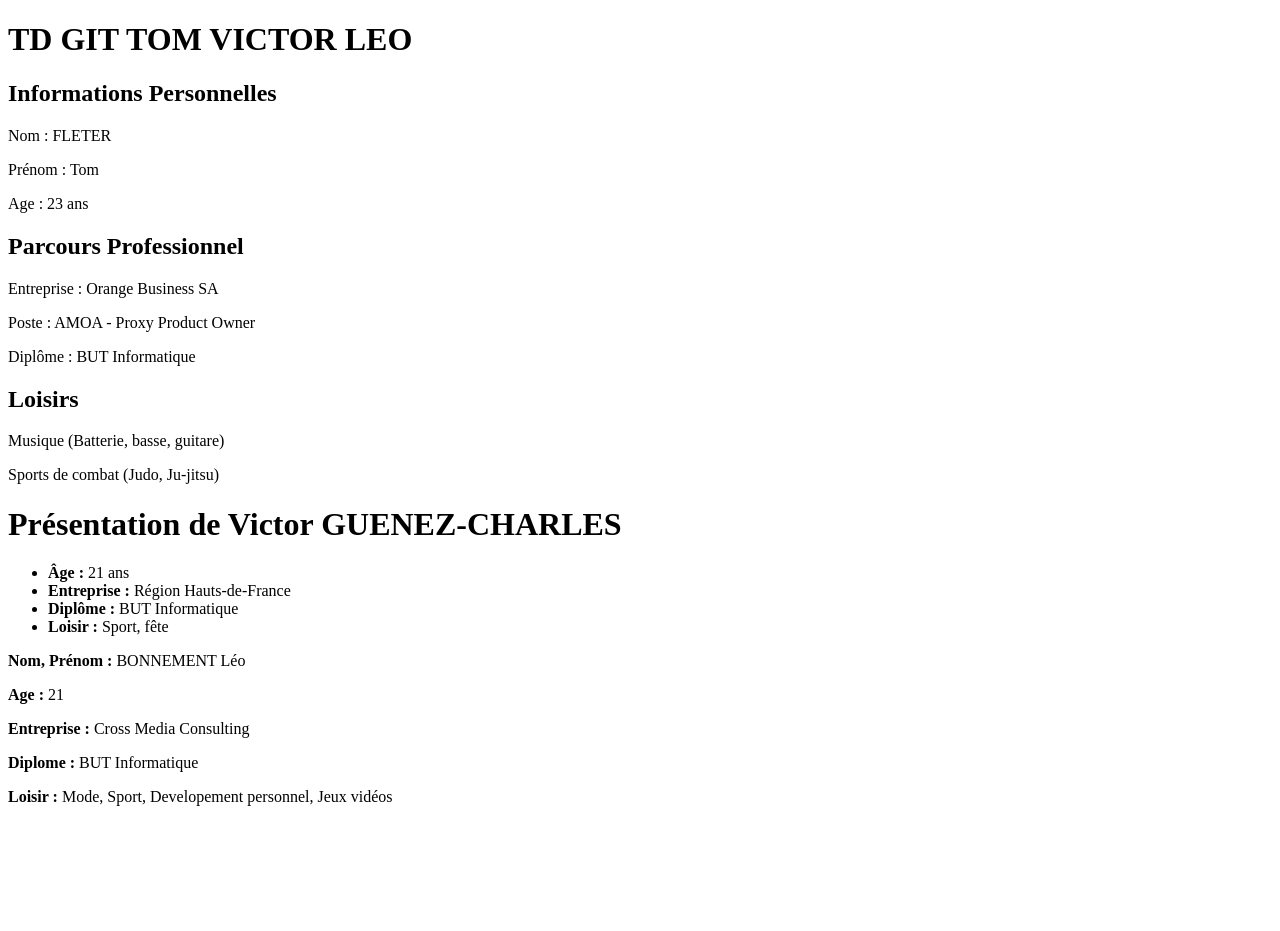
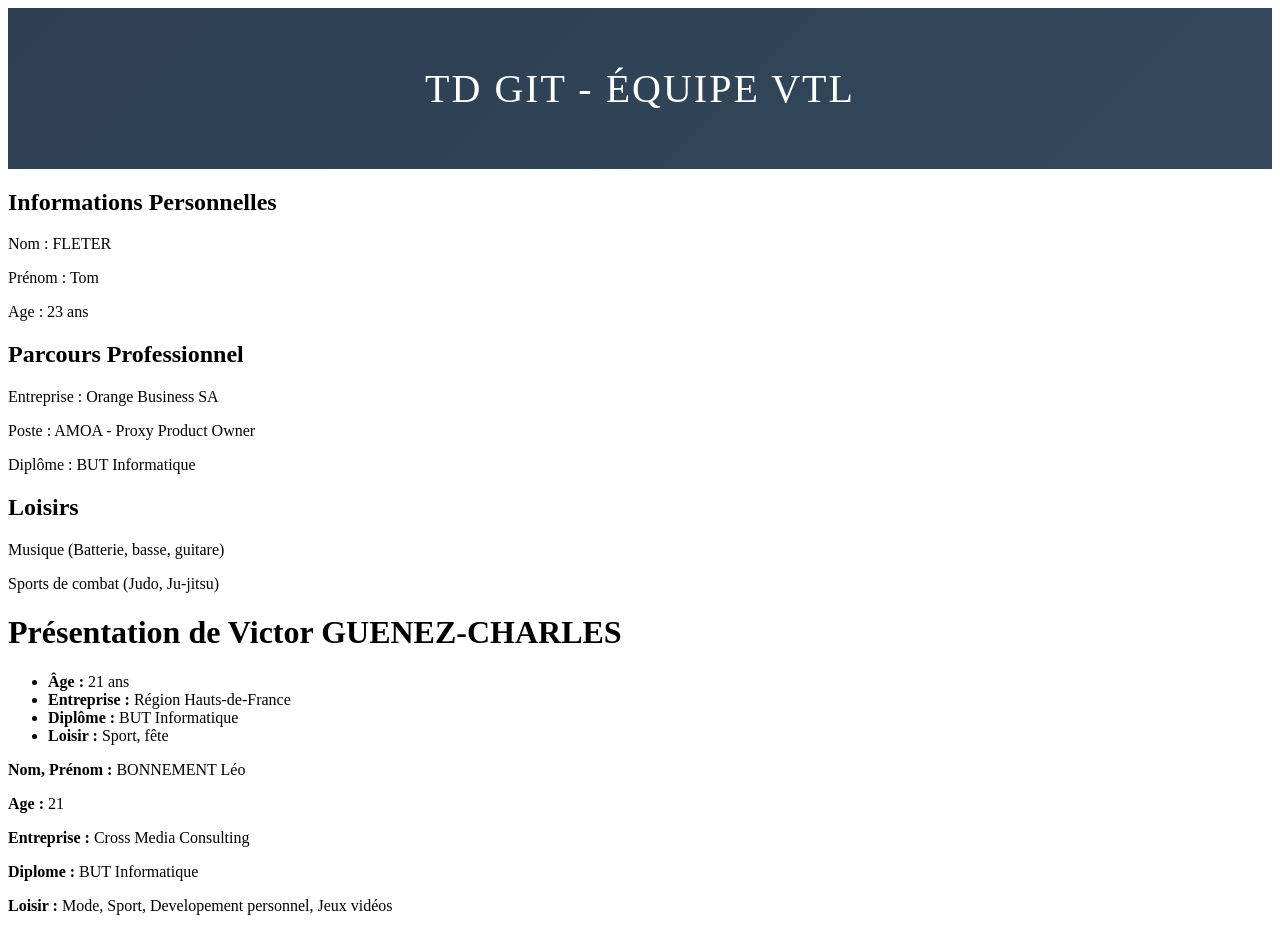
Before and after one commit to LeoBnmt/TD_GIT_GROUPE_4, a plain HTML site: page index.html in a window 1280 px wide. Before the commit the page ends 822 px from the top, so only its background shows below. Drawn offline with Linux system fonts and the light colour scheme.

Commit message:
:sparkles: Ajout css header

```diff
--- a/index.html
+++ b/index.html
@@ -3,11 +3,14 @@
 <head>
     <meta charset="UTF-8">
     <meta name="viewport" content="width=device-width, initial-scale=1.0">
+    <link href="style.css" rel="stylesheet">
     <title>Présentation VTL</title>
 </head>
 <body>
 <div>
-    <h1>TD GIT TOM VICTOR LEO</h1>
+    <div class="header">
+        <h1>TD GIT - ÉQUIPE VTL</h1>
+    </div>
 
     <div>
         <h2>Informations Personnelles</h2>
--- /dev/null
+++ b/style.css
@@ -0,0 +1,12 @@
+.header {
+    background: linear-gradient(135deg, #2c3e50 0%, #34495e 100%);
+    color: white;
+    text-align: center;
+    padding: 30px;
+}
+
+.header h1 {
+    font-size: 2.5rem;
+    font-weight: 300;
+    letter-spacing: 2px;
+}
```
